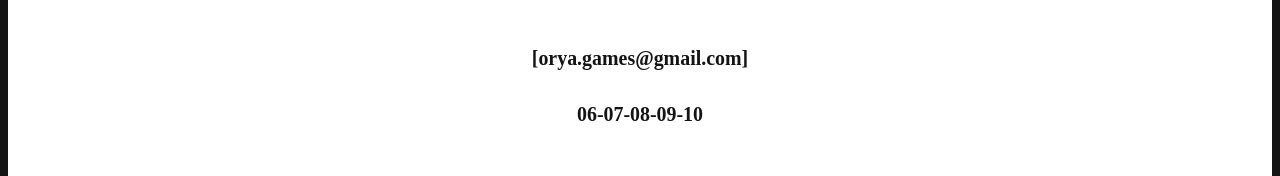
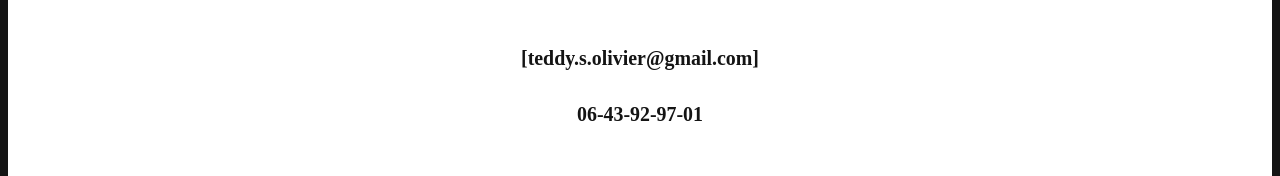
Before and after one commit to REACT-TED-O/REACT-TED-O.github.io, a plain HTML site: page index.html in a window 1280 px wide. Shown: the part 2496-2672 px from the top of the page. Drawn offline with Linux system fonts and the light colour scheme.

Commit message:
Update contact infos

```diff
--- a/index.html
+++ b/index.html
@@ -78,8 +78,8 @@
 
     <div class="contact">
       <h2>Orya games</h2>
-      <h5><a href="orya.games@gmail.com" class="email">[orya.games@gmail.com]</a></h5>
-      <h5>06-07-08-09-10</h5>
+      <h5><a href="mailto:teddy.s.olivier@gmail.com" class="email">[teddy.s.olivier@gmail.com]</a></h5>
+      <h5>06-43-92-97-01</h5>
     </div>
 
     <div class="copyright">
```
